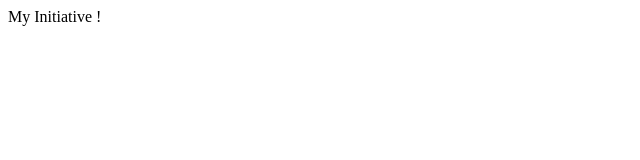
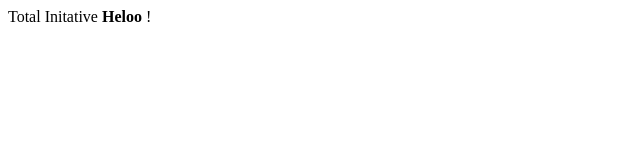
Before and after one commit to chitkarian-19/PractiseRepo, a plain HTML site: page index.html in a window 1280 px wide. Shown: the full height of the page, 0-640 px from the left. Drawn offline with Linux system fonts and the light colour scheme.

Commit message:
second commit

```diff
--- a/index.html
+++ b/index.html
@@ -7,6 +7,10 @@
     <title>Git Practise</title>
 </head>
 <body>
-    <span>My Initiative !</span>
+    <span>Total Initative
+        <strong>
+             Heloo
+            </strong> !
+        </span>
 </body>
 </html>
```
